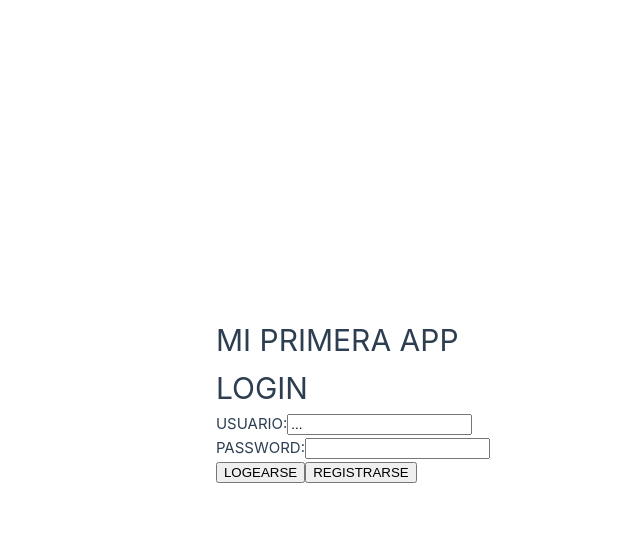
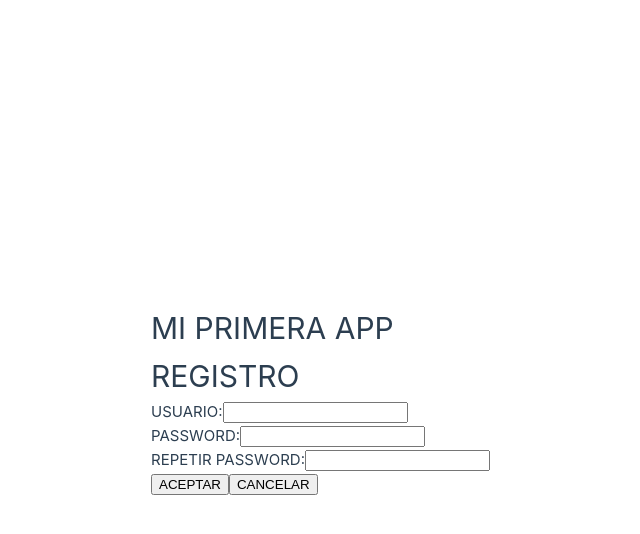
Before and after one commit to Eurekamps/DAM1_LM_VUE1, a Vue app in the folder DAW1/: page / in a window 1280 px wide. Both pictures are taken after a click on the button "REGISTRARSE". Shown: the top 534 px of the page, without its empty margins (150-790 px from the left). Built offline with nearby package versions, Linux system fonts and the light colour scheme.

Commit message:
nuevos cambios

```diff
--- a/DAW1/src/components/Principal.vue
+++ b/DAW1/src/components/Principal.vue
@@ -1,15 +1,24 @@
 <script setup>
     import { ref } from 'vue'
 
-    const sUsuario=ref('...')
+    const sUsuario=ref('')
     const sPassword=ref('')
+
+    const sUsuarioRe=ref('')
+    const sPasswordRe=ref('')
+    const sRepetirPasswordRe=ref('')
+
+    const blLoginVisible=ref(true);
+    const blRegistroVisible=ref(false);
 
     function presioneLogin(){
         window.alert("LOGIN CON USUARIO: "+sUsuario.value+" PASSWORD: "+sPassword.value)
     }
 
     function presioneRegistrar(){
-        window.alert("HAN PRESIONADO BOTON REGISTRAR")
+        //window.alert("HAN PRESIONADO BOTON REGISTRAR")
+        blLoginVisible.value=false;
+        blRegistroVisible.value=true;
     }
 
 
@@ -17,6 +26,7 @@
 
 <template>
 
+    <div id="contenedor-login" v-if="blLoginVisible">
         <h1> LOGIN</h1>
 
         <div>
@@ -31,9 +41,37 @@
 
         <button @click="presioneLogin">LOGEARSE</button>
         <button @click="presioneRegistrar">REGISTRARSE</button>
+    </div>
+
+    <div id="contenedor-registro" v-if="blRegistroVisible">
+        <h1>REGISTRO</h1>
+
+        <div>
+            <label>USUARIO:</label>
+            <input v-model="sUsuarioRe" type="text"></input>
+        </div>
+
+        <div>
+            <label>PASSWORD:</label>
+            <input v-model="sPasswordRe" type="password"></input>
+        </div>
+
+        <div>
+            <label>REPETIR PASSWORD:</label>
+            <input v-model="sRepetirPasswordRe" type="password"></input>
+        </div>
+
+        <button @click="">ACEPTAR</button>
+        <button @click="">CANCELAR</button>
+    </div>
+
 
 
 </template>
 
 <style scoped>
+    #contenedor-login{
+        background-color: aquamarine;
+    }
+
 </style>
```
Lines whose indentation alone changed are shown as unchanged.
